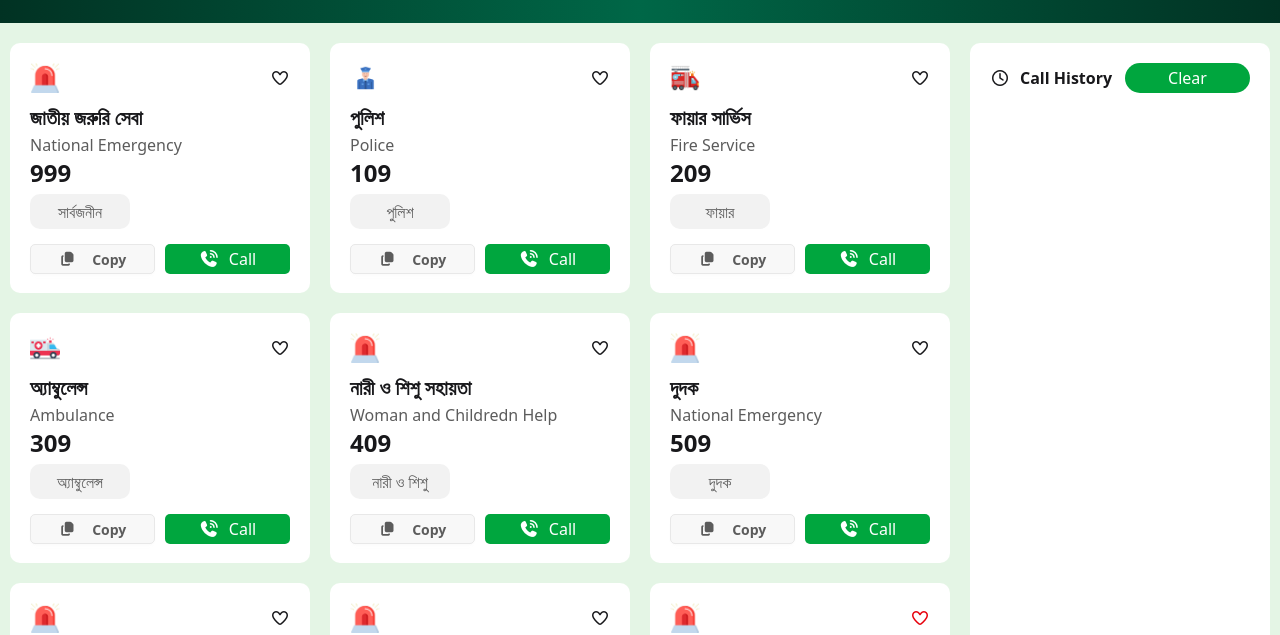
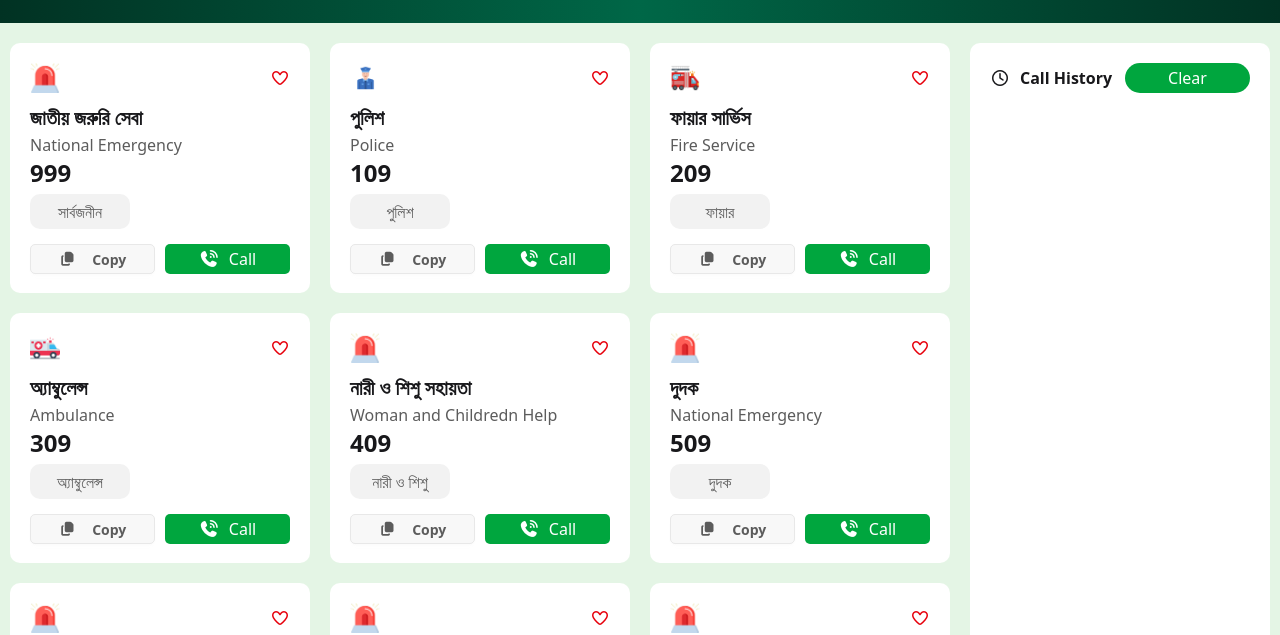
Before and after one commit to hellohabib/emergency-hotline, a plain HTML site: page index.html in a window 1280 px wide. Shown: the part 317-952 px from the top of the page. Drawn offline with nearby package versions, Linux system fonts and the light colour scheme; a web font is replaced by a local one.

Commit message:
final done

```diff
--- a/index.html
+++ b/index.html
@@ -76,7 +76,8 @@
     <!-- main section -->
     <div class="bg-[#e4f5e5] w-full h-full">
 
-        <div class="max-w-7xl mx-auto flex justify-center items-center gap-[20px] flex-col md:flex-col lg:flex-col xl:flex-row">
+        <div
+            class="max-w-7xl mx-auto flex justify-center items-center gap-[20px] flex-col md:flex-col lg:flex-col xl:flex-row">
             <!-- card container -->
             <div class="mt-[20px] grid grid-cols-1 md:grid-cols-2 lg:grid-cols-2 xl:grid-cols-3 gap-[20px]">
                 <!-- card-1 emergency-->
@@ -86,7 +87,7 @@
                             <img src="./assets/emergency.png" alt="">
                         </div>
                         <div id="emergency-heart">
-                            <i class="fa-regular fa-heart"></i>
+                            <i class="fa-regular fa-heart text-red-600 font-extrabold"></i>
                         </div>
                     </div>
                     <h2 class="text-[20px] font-semibold mt-[10px]" id="emergency-name">জাতীয় জরুরি সেবা</h2>
@@ -115,7 +116,7 @@
                             <img src="./assets/police.png" alt="">
                         </div>
                         <div id="police-heart">
-                            <i class="fa-regular fa-heart"></i>
+                            <i class="fa-regular fa-heart text-red-600 font-extrabold"></i>
                         </div>
                     </div>
                     <h2 class="text-[20px] font-semibold mt-[10px]" id="police-name">পুলিশ</h2>
@@ -143,7 +144,7 @@
                             <img src="./assets/fire-service.png" alt="">
                         </div>
                         <div id="fire-heart">
-                            <i class="fa-regular fa-heart"></i>
+                            <i class="fa-regular fa-heart text-red-600 font-extrabold"></i>
                         </div>
                     </div>
                     <h2 class="text-[20px] font-semibold mt-[10px]" id="fire-name">ফায়ার সার্ভিস</h2>
@@ -171,7 +172,7 @@
                             <img src="./assets/ambulance.png" alt="">
                         </div>
                         <div id="ambulance-heart">
-                            <i class="fa-regular fa-heart"></i>
+                            <i class="fa-regular fa-heart text-red-600 font-extrabold"></i>
                         </div>
                     </div>
                     <h2 class="text-[20px] font-semibold mt-[10px]" id="ambulance-name">অ্যাম্বুলেন্স</h2>
@@ -199,7 +200,7 @@
                             <img src="./assets/emergency.png" alt="">
                         </div>
                         <div id="woman-heart">
-                            <i class="fa-regular fa-heart"></i>
+                            <i class="fa-regular fa-heart text-red-600 font-extrabold"></i>
                         </div>
                     </div>
                     <h2 class="text-[20px] font-semibold mt-[10px]" id="woman-name">নারী ও শিশু সহায়তা</h2>
@@ -227,7 +228,7 @@
                             <img src="./assets/emergency.png" alt="">
                         </div>
                         <div id="dudok-heart">
-                            <i class="fa-regular fa-heart"></i>
+                            <i class="fa-regular fa-heart text-red-600 font-extrabold"></i>
                         </div>
                     </div>
                     <h2 class="text-[20px] font-semibold mt-[10px]" id="dudok-name">দুদক</h2>
@@ -255,7 +256,7 @@
                             <img src="./assets/emergency.png" alt="">
                         </div>
                         <div id="biddut-heart">
-                            <i class="fa-regular fa-heart"></i>
+                            <i class="fa-regular fa-heart text-red-600 font-extrabold"></i>
                         </div>
                     </div>
                     <h2 class="text-[20px] font-semibold mt-[10px]" id="biddut-name">বিদ্যুৎ</h2>
@@ -283,7 +284,7 @@
                             <img src="./assets/emergency.png" alt="">
                         </div>
                         <div id="ngo-heart">
-                            <i class="fa-regular fa-heart"></i>
+                            <i class="fa-regular fa-heart text-red-600 font-extrabold"></i>
                         </div>
                     </div>
                     <h2 class="text-[20px] font-semibold mt-[10px]" id="ngo-name">এনজিও</h2>
@@ -340,7 +341,8 @@
                         <i class="fa-regular fa-clock"></i>
                         <h2 class="ml-[10px] font-extrabold">Call History</h2>
                     </div>
-                    <button id="clear-history" class="w-[125px] h-[30px] rounded-[20px] text-white bg-[#00a63e]">Clear</button>
+                    <button id="clear-history"
+                        class="w-[125px] h-[30px] rounded-[20px] text-white bg-[#00a63e]">Clear</button>
                 </div>
                 <div id="call-history-items">
 
```
